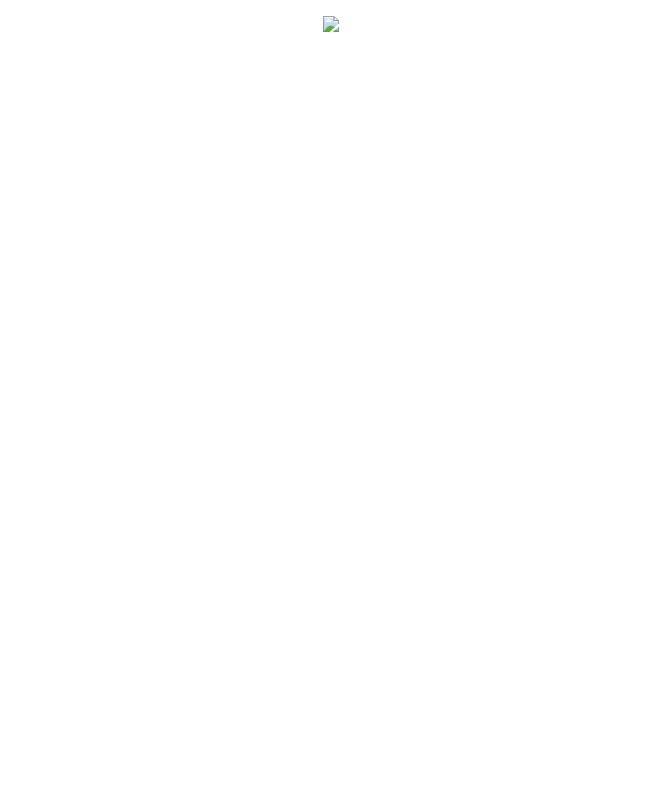
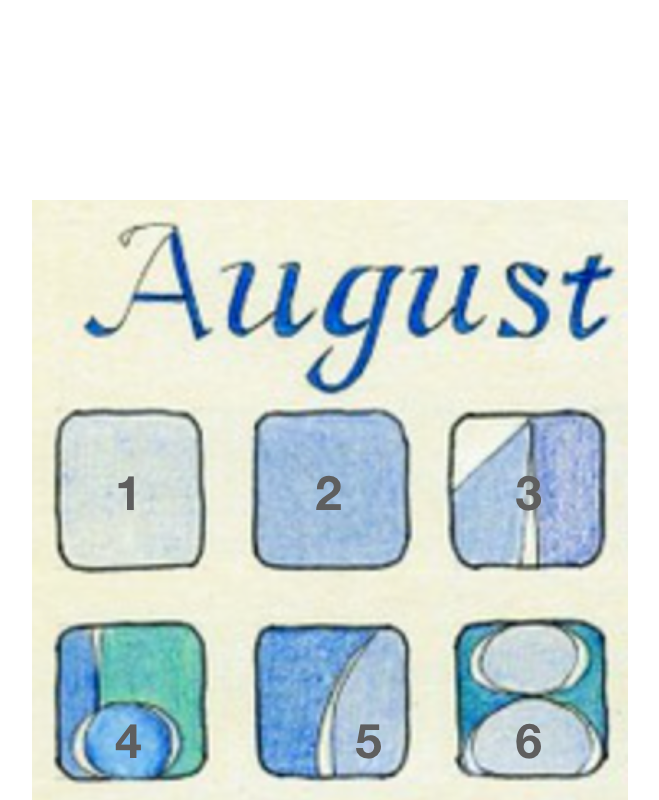
Before and after one commit to maiasaumi/KeiCalenderAugust, a plain HTML site: page index.html in a window 1280 px wide. Shown: the top 800 px of the page, without its empty margins (309-968 px from the left). Drawn offline with Linux system fonts and the light colour scheme.

Commit message:
Update index.html

```diff
--- a/index.html
+++ b/index.html
@@ -10,7 +10,7 @@
 
 
       <!-- Image Map Generated by http://www.image-map.net/ -->
-    <img src="Screen Shot 2020-06-20 at 21.04.29.jpeg" usemap="#image-map">
+    <img src="August.jpeg" usemap="#image-map">
 
     <map name="image-map">
         <area target="" alt="1" title="1" href="https://www.youtube.com/watch?v=kNPX0QSTYpI" coords="269,527,170,414" shape="rect">
```
